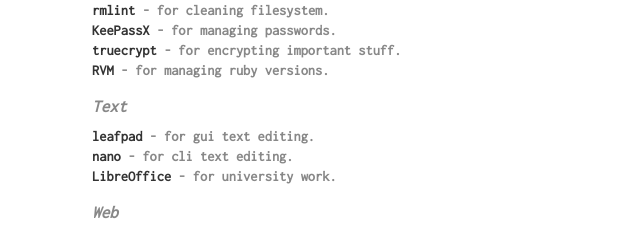
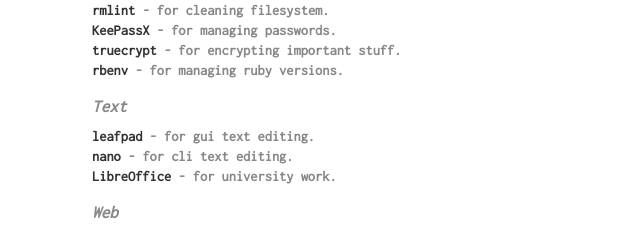
Before and after one commit to stnly/stnly.github.com, a plain HTML site: page setup.html in a window 1280 px wide. Shown: the part 852-1084 px from the top of the page, 100-740 px from the left. Drawn offline with Linux system fonts and the light colour scheme.

Commit message:
update setup

```diff
--- a/setup.html
+++ b/setup.html
@@ -70,7 +70,7 @@
 <a href="https://github.com/sahib/rmlint" title="rmlint">rmlint</a> - for cleaning filesystem.<br />
 <a href="http://www.keepassx.org/" title="KeePassX">KeePassX</a> - for managing passwords.<br />
 <a href="http://www.truecrypt.org/" title="TrueCrypt">truecrypt</a> - for encrypting important stuff.<br />
-<a href="http://beginrescueend.com/" title="RVM">RVM</a> - for managing ruby versions.<br />
+<a href="https://github.com/sstephenson/rbenv" title="rbenv">rbenv</a> - for managing ruby versions.<br />
 </p>
 
 <p><h1>Text</h1>
```
